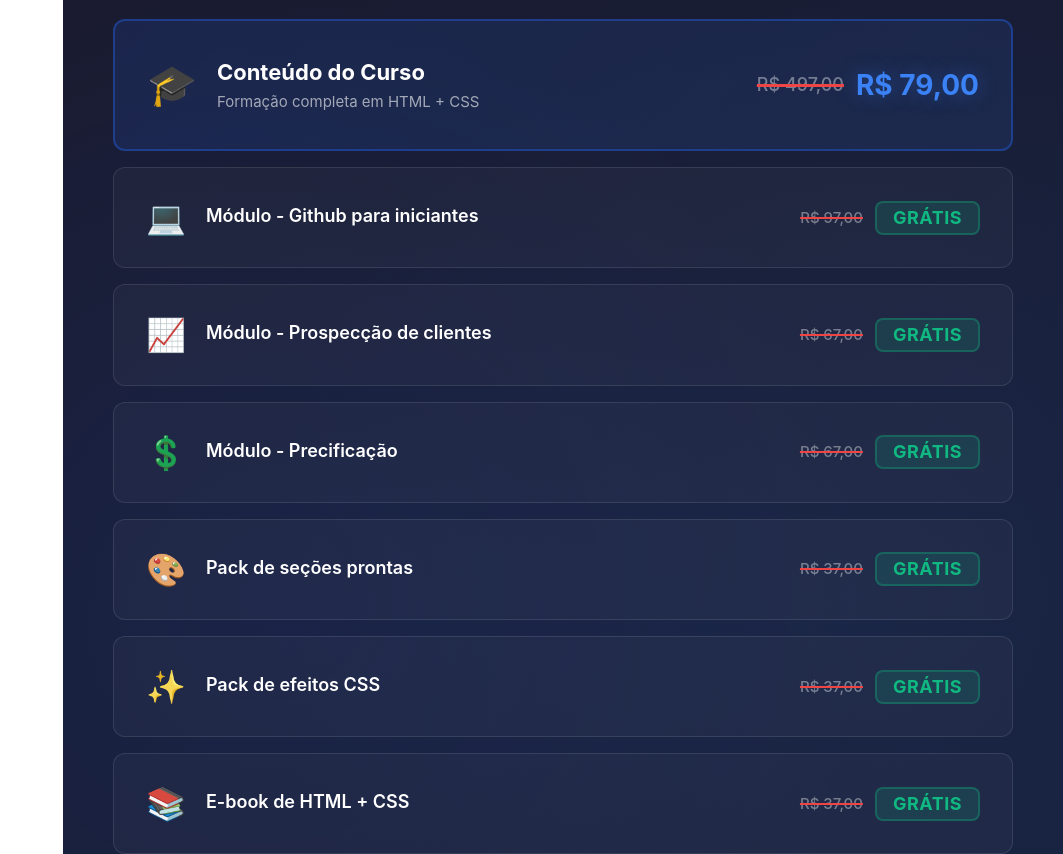
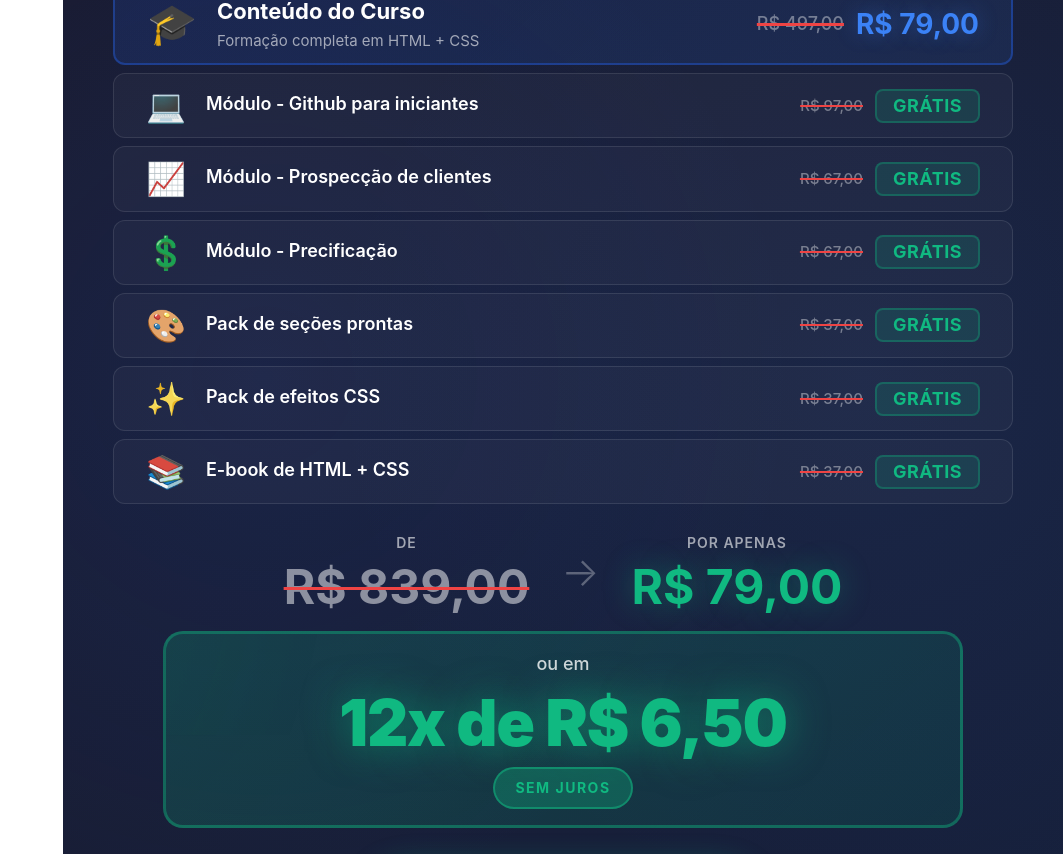
Before and after one commit to eduardocoimbramag/dudecamp-htmlcss, a React (Vite) app: page / in a window 1280 px wide. Shown: the part 4715-5569 px from the top of the page, without its empty margins (217-1280 px from the left). Built offline with nearby package versions, Linux system fonts and the light colour scheme.

Commit message:
css-subsec

```diff
--- a/src/App.css
+++ b/src/App.css
@@ -446,7 +446,7 @@
 .enroll-header h2 {
   color: white;
   font-size: clamp(2.25rem, 4.5vw, 3rem);
-  margin-bottom: 0.5rem;
+  margin-bottom: 0;
   font-weight: 700;
 }
 
@@ -462,7 +462,7 @@
 
 .value-stacking {
   max-width: 900px;
-  margin: 0 auto 4rem;
+  margin: 0 auto 0;
   position: relative;
   z-index: 1;
 }
@@ -472,13 +472,13 @@
   font-weight: 600;
   color: white;
   text-align: center;
-  margin-bottom: 2.5rem;
+  margin-bottom: 0.75rem;
 }
 
 .stacking-list {
   display: flex;
   flex-direction: column;
-  gap: 1rem;
+  gap: 0.5rem;
   margin-bottom: 0;
 }
 
@@ -487,7 +487,7 @@
   align-items: center;
   justify-content: space-between;
   gap: 1.5rem;
-  padding: 1.5rem 2rem;
+  padding: 0.375rem 2rem;
   background: rgba(255, 255, 255, 0.03);
   border: 1px solid rgba(255, 255, 255, 0.1);
   border-radius: 12px;
@@ -503,7 +503,7 @@
 .stacking-item.featured {
   background: linear-gradient(135deg, rgba(37, 99, 235, 0.15), rgba(59, 130, 246, 0.1));
   border: 2px solid rgba(37, 99, 235, 0.4);
-  padding: 2rem 2rem;
+  padding: 0.4375rem 2rem;
 }
 
 .stacking-item.featured:hover {
@@ -606,7 +606,7 @@
 
 .price-reveal {
   max-width: 800px;
-  margin: 4rem auto 3rem;
+  margin: 1.75rem auto 1.75rem;
   position: relative;
   z-index: 1;
 }
@@ -668,8 +668,8 @@
   display: flex;
   flex-direction: column;
   align-items: center;
-  gap: 1rem;
-  padding: 1.5rem 2rem;
+  gap: 0.75rem;
+  padding: 1rem 2rem;
   background: linear-gradient(135deg, rgba(16, 185, 129, 0.2), rgba(5, 150, 105, 0.15));
   border: 3px solid rgba(16, 185, 129, 0.4);
   border-radius: 20px;
@@ -807,7 +807,7 @@
 }
 
 .cta-subtitle {
-  margin-top: 1.25rem;
+  margin-top: 0.625rem;
   font-size: 0.9375rem;
   color: rgba(255, 255, 255, 0.6);
   font-weight: 400;
```
